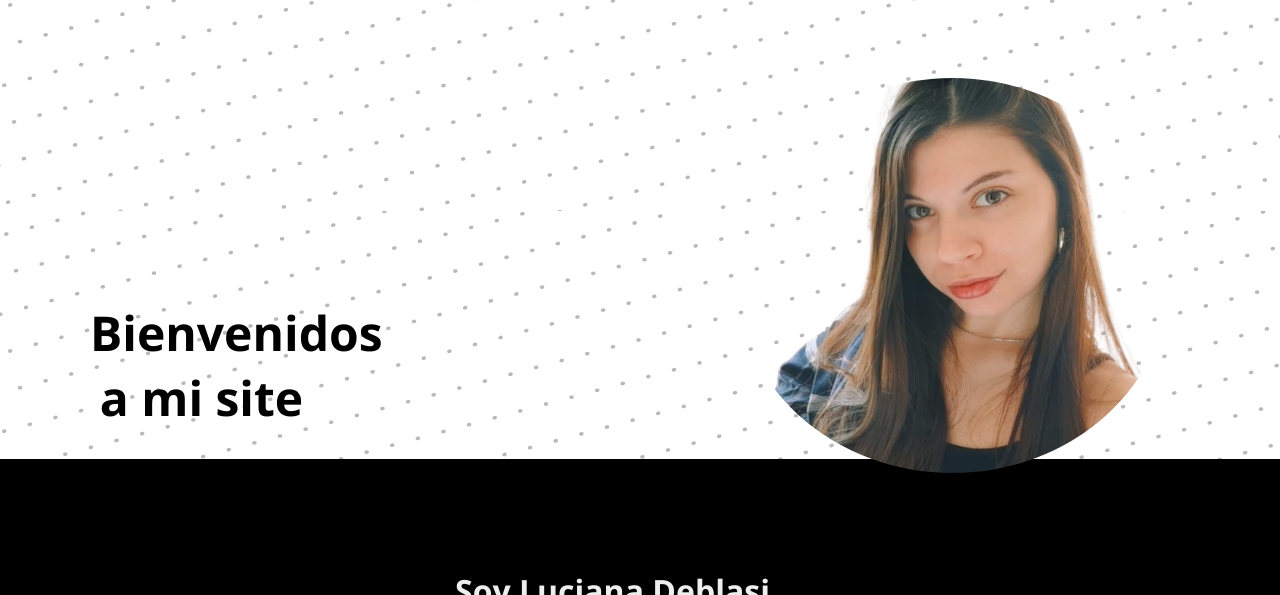
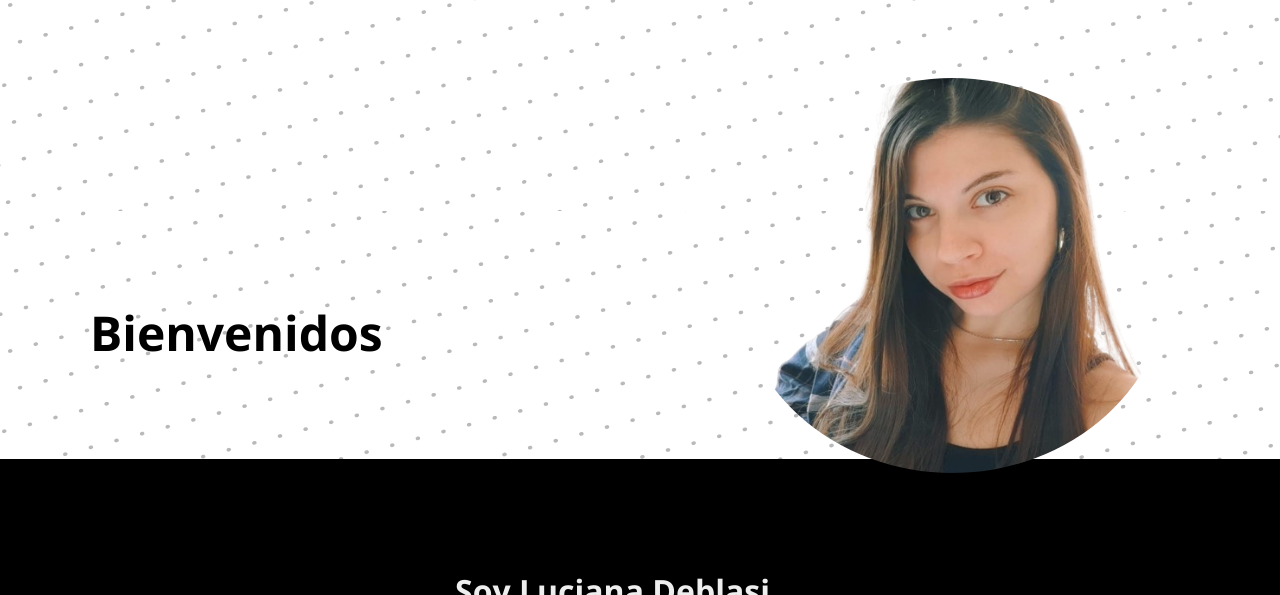
Before and after one commit to lucianadeblasi/lucianadeblasi.github.io, a website: page index.html in a window 1280 px wide. Shown: the part 135-730 px from the top of the page. Drawn offline with nearby package versions, Linux system fonts and the light colour scheme.

Commit message:
Update index.html

```diff
--- a/index.html
+++ b/index.html
@@ -25,7 +25,7 @@
       </header>
       <div class="pri-contenedor">
         <div class="pri-titulo-contenedor">
-          <h1 class="pri-titulo">Bienvenidos a mi site</h1>
+          <h1 class="pri-titulo">Bienvenidos</h1>
         </div>
         <div class="pri-imagen-c">
           <img class="pri-imagen" src="./luciana foto.png" alt="" />
```
